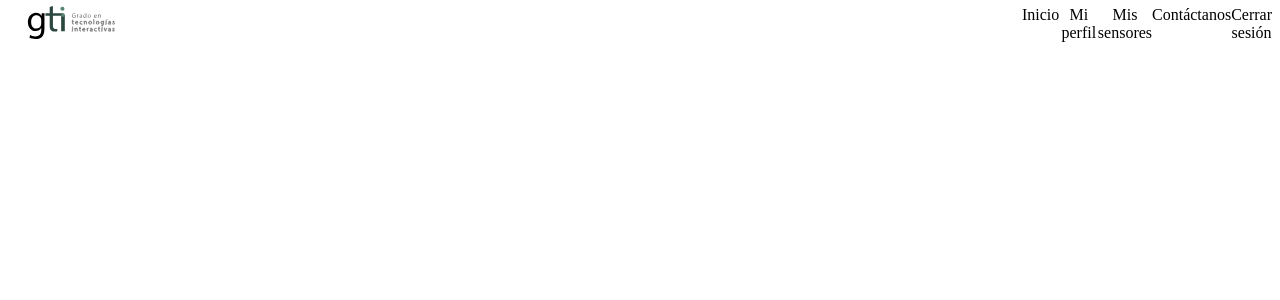
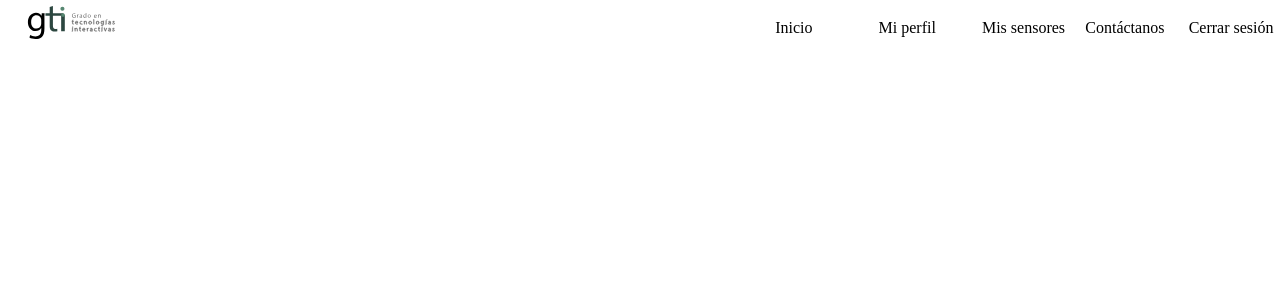
Before and after one commit to Hao12341/Proyecto2-Grupo09, a PHP site: page /html/header2.html in a window 1280 px wide. Shown: the top 300 px of the page. Run offline with PHP 8.4, Linux system fonts and the light colour scheme.

Commit message:
Arreglado centrado de texto

```diff
--- a/css/header2.css
+++ b/css/header2.css
@@ -52,9 +52,8 @@ header{
 #contenedorMenuDesktop{
     width: inherit;
     margin-left:  50vw;
-    flex: 1 1 0;
     left: 0;
-    padding-right: 1em;
+    max-width: 50vw;
 }
 
 #menuDesktop{
@@ -62,20 +61,25 @@ header{
     justify-content: flex-end;
     align-content: center;
     text-decoration: none;
-    flex: 1 1 0;
     list-style: none;
+    margin-top: 1vh;
 
 }
 
 #menuDesktop li a{
     color: black;
     text-decoration: none;
+    text-align: center;
 }
 
 #menuDesktop li {
     flex: 1 1 0;
     text-decoration: none;
     text-align: center;
+    margin: 0.25rem;
+    display: flex;
+    align-items: center;
+    min-width: fit-content;
 }
 #menuDesktop li:hover {
     font-size: 120%;
```
